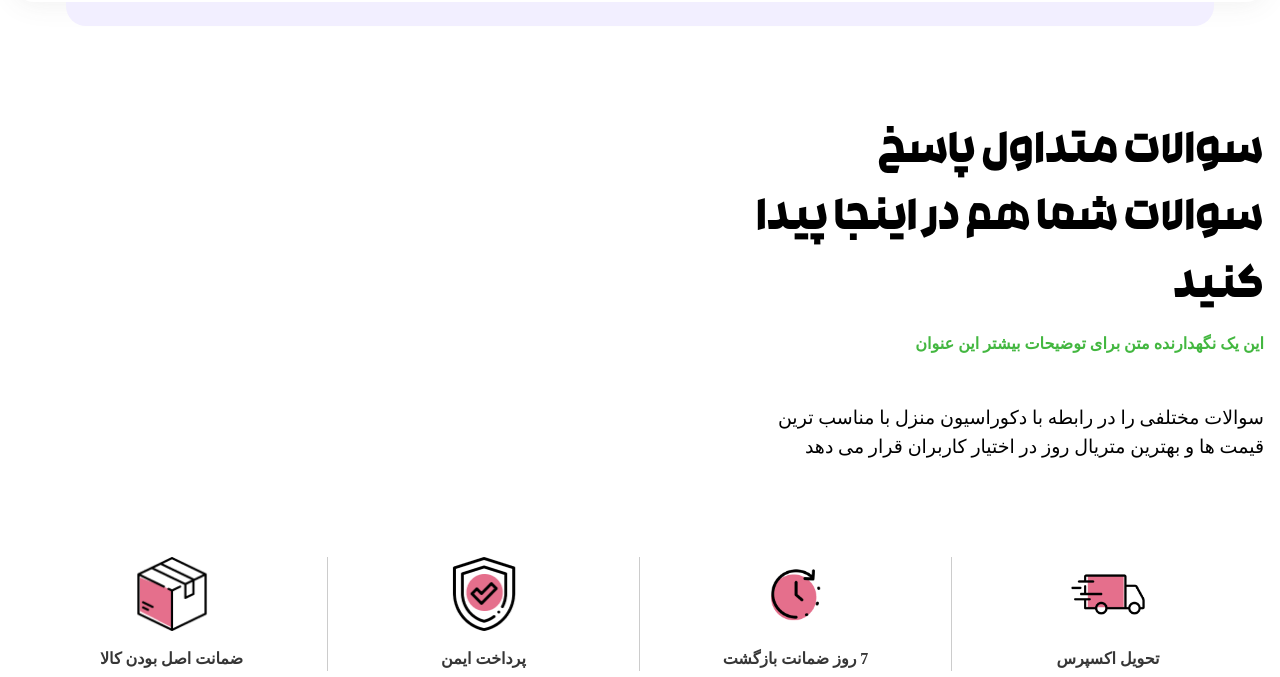
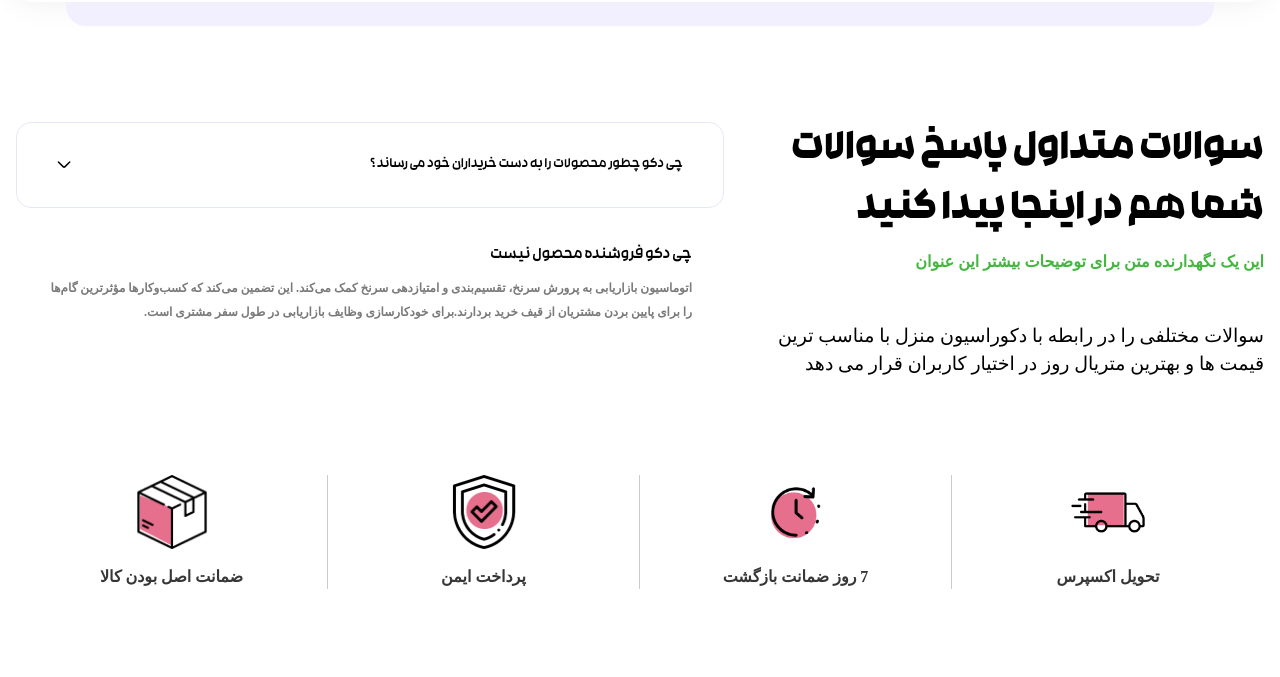
Before and after one commit to yakoobkhedri/sony, a website: page src/html/contact.html in a window 1280 px wide. Shown: the part 1620-2297 px from the top of the page. Drawn offline with nearby package versions, Linux system fonts and the light colour scheme; a web font is replaced by a local one.

Commit message:
commit message

```diff
--- a/src/html/contact.html
+++ b/src/html/contact.html
@@ -623,16 +623,29 @@ svg:hover {
     <!-- faqs -->
     <section class="mt-24">
         <div class="max-w-content mx-auto px-4">
-          <div class="grid grid-cols-12 gap-4">
+          <div class="grid grid-cols-12 gap-12">
             <div class="col-span-5">
-              <h1 class="text-[45px] font-extrabold rtl:font-RokhExtraBold ltr:font-MontserratBold">سوالات متداول پاسخ سوالات شما هم در اینجا پیدا کنید </h1>
+              <h1 class="text-[40px] font-extrabold rtl:font-RokhExtraBold ltr:font-MontserratBold">سوالات متداول پاسخ سوالات شما هم در اینجا پیدا کنید </h1>
               <p class="mt-2 font-bold text-[#43B740]">این یک نگهدارنده متن برای توضیحات بیشتر این عنوان</p>
               <p class="mt-12 text-[19px]">
                 سوالات مختلفی را در رابطه با دکوراسیون منزل با مناسب ترین قیمت ها و بهترین متریال روز در اختیار کاربران قرار می دهد
               </p>
             </div>
             <div class="col-span-7">
-
+              <div class="mb-3">
+                <div class="border border-[#E4E8F5] cursor-pointer rounded-[15px] px-10 py-8 flex items-center justify-between gap-2">
+                  <p class="font-bold text-sm rtl:font-RokhBold ltr:font-MontserratBold">چی دکو چطور محصولات را به دست خریداران خود می رساند ؟</p>
+                  <img alt="icon" src="../img/svg/Vector (3).svg">
+                </div>
+                <div>
+                  <div class="py-9 px-8">
+                   <p class="rtl:font-RokhBold ltr:font-MontserratBold font-extrabold">چی دکو فروشنده محصول نیست</p>
+                   <p class="mt-2 text-xs font-semibold text-[#7A7A7A] leading-6">
+                    اتوماسیون بازاریابی به پرورش سرنخ، تقسیم‌بندی و امتیازدهی سرنخ کمک می‌کند. این تضمین می‌کند که کسب‌وکارها مؤثرترین گام‌ها را برای پایین بردن مشتریان از قیف خرید بردارند.برای خودکارسازی وظایف بازاریابی در طول سفر مشتری است.
+                   </p>
+                  </div>
+                </div>
+              </div>
             </div>
           </div>
         </div>
```
Also changed, not shown: dist/output.css, src/img/svg/Vector (3).svg (added).
